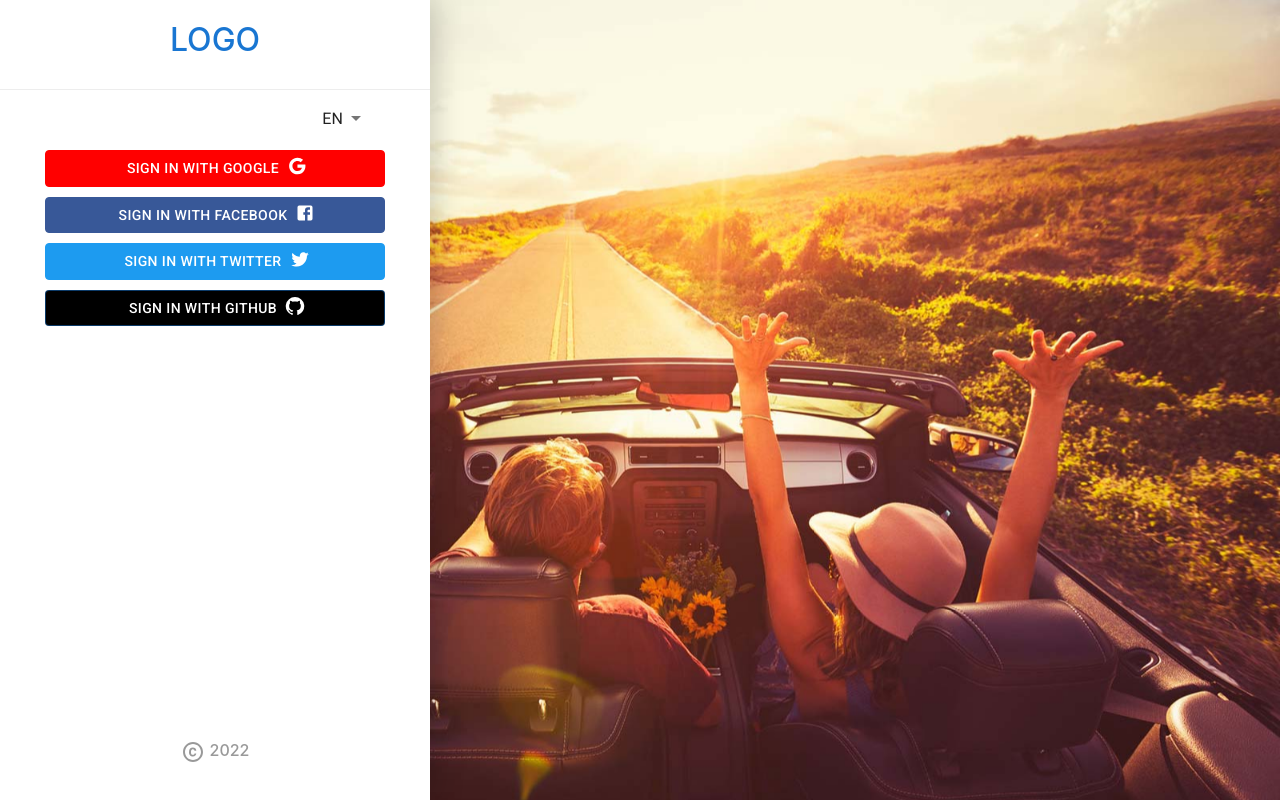
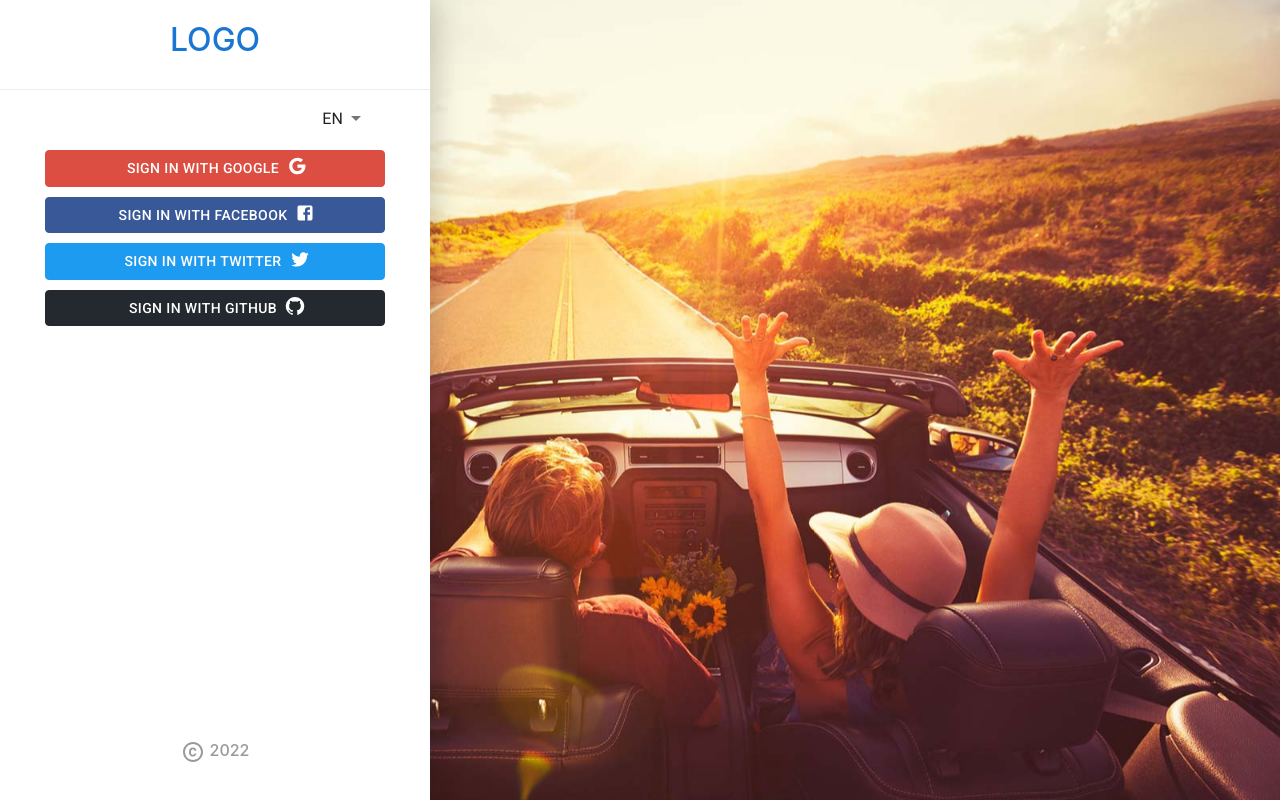
Before and after one commit to horoshopodumaj/recommendations, a React (Create React App) app in the folder client/: page /login in a window 1280 px wide. Built offline with nearby package versions, Linux system fonts and the light colour scheme.

Commit message:
optimization of the registration form

```diff
--- a/client/src/pages/loginPage/Login.js
+++ b/client/src/pages/loginPage/Login.js
@@ -9,6 +9,29 @@ import TwitterIcon from "@mui/icons-material/Twitter";
 import CopyrightIcon from "@mui/icons-material/Copyright";
 import { FormattedMessage } from "react-intl";
 import LocalePicker from "../../components/header/LocalePicker";
+
+const buttonsOptions = [
+    {
+        socialMedia: "Google",
+        bg: "#dc4e41",
+        icon: <GoogleIcon sx={{ marginTop: "-3.6px", color: "white" }} />,
+    },
+    {
+        socialMedia: "Facebook",
+        bg: "#385898",
+        icon: <FacebookIcon sx={{ marginTop: "-3.6px", color: "white" }} />,
+    },
+    {
+        socialMedia: "Twitter",
+        bg: "#1D9BF0",
+        icon: <TwitterIcon sx={{ marginTop: "-3.6px", color: "white" }} />,
+    },
+    {
+        socialMedia: "GitHub",
+        bg: "#24292f",
+        icon: <GitHubIcon sx={{ marginTop: "-3.6px", color: "white" }} />,
+    },
+];
 
 const Login = () => {
     return (
@@ -34,60 +57,28 @@ const Login = () => {
                 <div style={{ float: "right" }}>
                     <LocalePicker />
                 </div>
-
                 <form style={{ marginTop: "60px" }}>
+                    {buttonsOptions.map((item) => (
                         <Button
                             fullWidth
-                        endIcon={<GoogleIcon sx={{ marginTop: "-3.6px", color: "white" }} />}
+                            endIcon={item.icon}
                             sx={{
                                 mb: "10px",
                                 justifyContent: "center",
                                 color: "white",
-                            backgroundColor: "red",
-                            borderColor: "red",
+                                backgroundColor: item.bg,
+                                borderColor: item.bg,
+                                "&.MuiButtonBase-root:hover": {
+                                    color: "white",
+                                    backgroundColor: item.bg,
+                                    borderColor: item.bg,
+                                    filter: "brightness(125%)",
+                                },
                             }}
                             variant="outlined">
-                        <FormattedMessage id="signInWith" /> Google
+                            <FormattedMessage id="signInWith" /> {item.socialMedia}
                         </Button>
-                    <Button
-                        fullWidth
-                        endIcon={<FacebookIcon sx={{ marginTop: "-3.6px", color: "white" }} />}
-                        sx={{
-                            mb: "10px",
-                            justifyContent: "center",
-                            color: "white",
-                            backgroundColor: "#385898",
-                            borderColor: "#385898",
-                        }}
-                        variant="outlined">
-                        <FormattedMessage id="signInWith" /> Facebook
-                    </Button>
-                    <Button
-                        fullWidth
-                        endIcon={<TwitterIcon sx={{ marginTop: "-3.6px", color: "white" }} />}
-                        sx={{
-                            mb: "10px",
-                            justifyContent: "center",
-                            color: "white",
-                            backgroundColor: "#1D9BF0",
-                            borderColor: "#1D9BF0",
-                        }}
-                        variant="outlined">
-                        <FormattedMessage id="signInWith" /> Twitter
-                    </Button>
-                    <Button
-                        fullWidth
-                        endIcon={<GitHubIcon sx={{ marginTop: "-3.6px", color: "white" }} />}
-                        sx={{
-                            mb: "10px",
-                            justifyContent: "center",
-                            color: "white",
-                            backgroundColor: "black",
-                            borderColor: "#black",
-                        }}
-                        variant="outlined">
-                        <FormattedMessage id="signInWith" /> GitHub
-                    </Button>
+                    ))}
                 </form>
                 <div className={style.copyContainer}>
                     <div className={style.copy}>
```
Also changed, not shown: client/src/index.scss (+11 -0 lines). Lines whose indentation alone changed are shown as unchanged.
